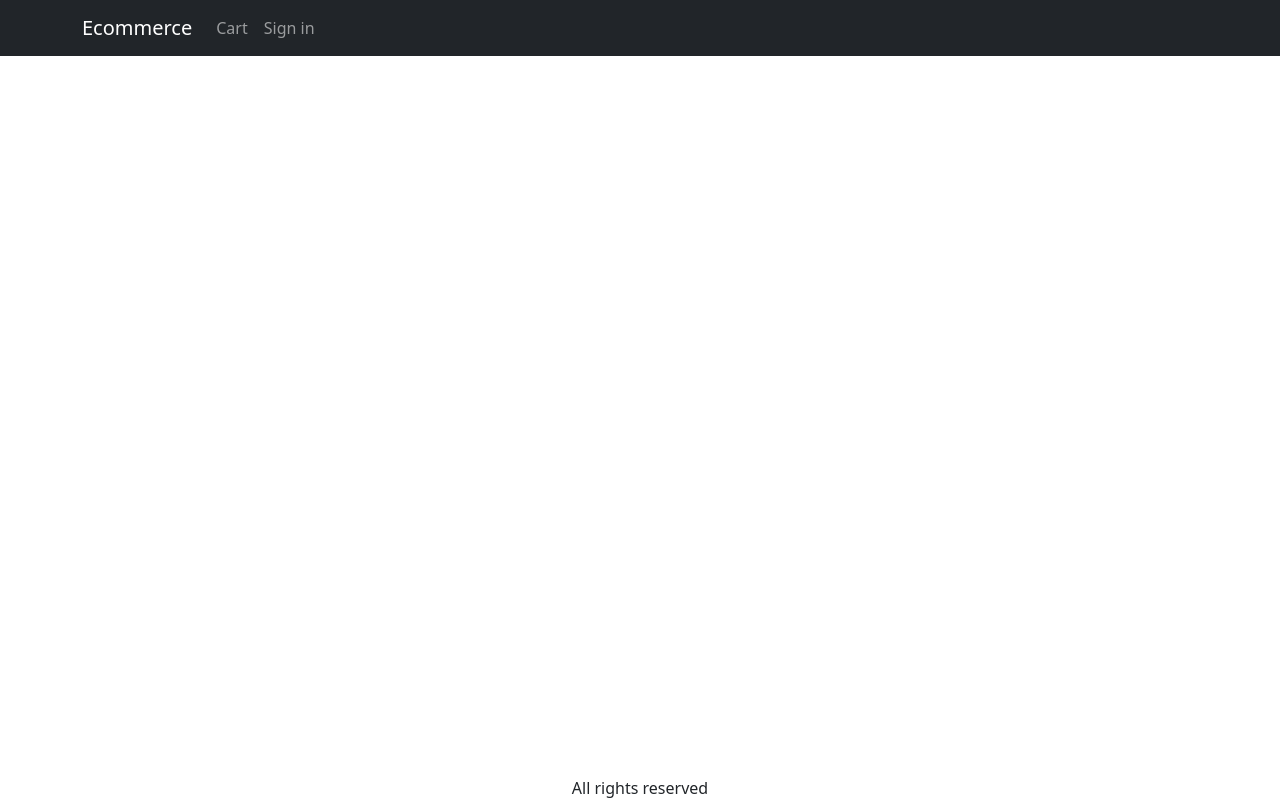
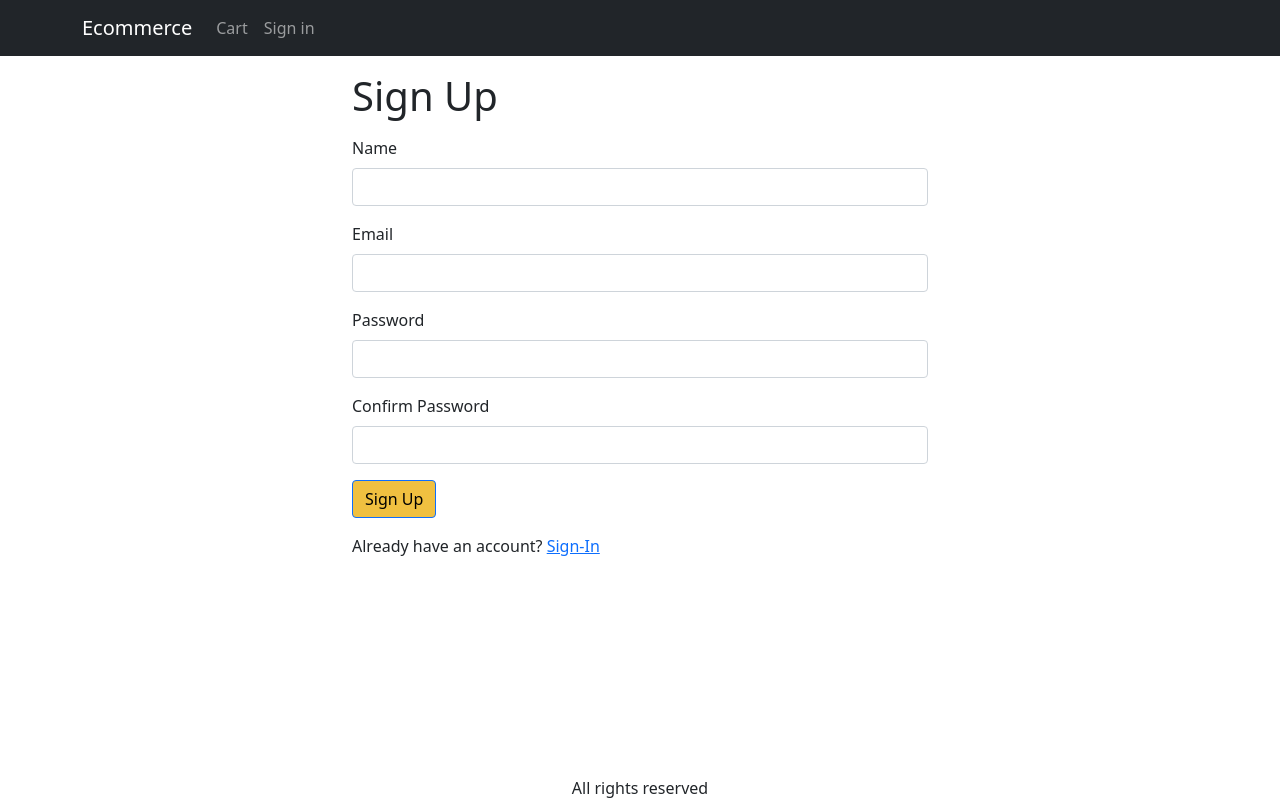
Before and after one commit to MarianaIngridC/FINALECOMMERCE, a React (Create React App) app in the folder frontend/: page /signup in a window 1280 px wide. Built offline with nearby package versions, Linux system fonts and the light colour scheme.

Commit message:
Update SignupScreen

```diff
--- a/frontend/src/App.js
+++ b/frontend/src/App.js
@@ -13,6 +13,7 @@ import 'react-toastify/dist/ReactToastify.css';
 import CartScreen from './screens/CartScreen';
 import SigninScreen from './screens/SigninScreen';
 import ShippingAddressScreen from './screens/ShippingAddressScreen';
+import SignupScreen from './screens/SignupScreen copy';
 
 function App() {
   const {state, dispatch: ctxDispatch } = useContext(Store);
@@ -75,6 +76,7 @@ function App() {
               <Route path='/product/:slug' element={<ProductScreen/>}/>
               <Route path='/cart' element={<CartScreen/>}/>
               <Route path='/signin' element={<SigninScreen/>}/>
+              <Route path='/signup' element={<SignupScreen/>}/>
               <Route path='/shipping' element={<ShippingAddressScreen/>}/>
               <Route path='/' element={<HomeScreen/>}
               />
--- /dev/null
+++ b/frontend/src/screens/SignupScreen copy.js
@@ -0,0 +1,90 @@
+import React, { useContext, useEffect, useState } from "react";
+import { Button, Container, Form } from "react-bootstrap";
+import { Helmet } from "react-helmet-async";
+import { Link } from "react-router-dom";
+import { useLocation } from "react-router-dom";
+import Axios from 'axios'
+import { Store } from "../Store";
+import { useNavigate } from "react-router-dom";
+import { toast } from "react-toastify";
+import { getError } from "../utils";
+
+const SignupScreen = () => {
+  const { search } = useLocation();
+  const redirectInUrl = new URLSearchParams(search).get('redirect');
+  const redirect = redirectInUrl ? redirectInUrl : '/';
+
+  const [name, setName] = useState('')
+  const [email, setEmail] = useState('')
+  const [password, setPassword] = useState('')
+  const [confirmPassword, setConfirmPassword] = useState('')
+
+  const {state, dispatch: ctxDispatch } = useContext(Store);
+  const { userInfo } = state;
+  const navigate = useNavigate();
+
+  const submitHandler = async(e) => {
+    e.preventDefault();
+    if(password !== confirmPassword) {
+      toast.error('Passwords do not match')
+      return;
+    }
+    try {
+      const { data } = await Axios.post('/api/users/signup', {
+        name,
+        email,
+        password
+      })
+      //console.log(data)
+      ctxDispatch({type: 'USER_SIGNIN', payload: data})
+      localStorage.setItem('userInfo', JSON.stringify(data))
+      navigate(redirect || '/')
+    } catch(err) {
+      console.log(err)
+      //toast.error('Invalid email or password') stratic error
+      toast.error(getError(err))
+    }
+  }
+
+  useEffect(() => {
+    if(userInfo) {
+      navigate(redirect);
+    }
+  }, [navigate, redirect, userInfo])
+
+  return (
+    <Container className="small-container">
+      <Helmet>
+        <title>Sign Up</title>
+      </Helmet>
+      <h1 className="my-3">Sign Up</h1>
+      <Form onSubmit={submitHandler}>
+        <Form.Group className='mb-3' controlId='name'>
+          <Form.Label>Name</Form.Label>
+          <Form.Control type='text' required onChange={(e) => setName(e.target.value)}/>
+        </Form.Group>
+        <Form.Group className='mb-3' controlId='email'>
+          <Form.Label>Email</Form.Label>
+          <Form.Control type='email' required onChange={(e) => setEmail(e.target.value)}/>
+        </Form.Group>
+        <Form.Group className='mb-3' controlId='password' required onChange={(e) => setPassword(e.target.value)}>
+          <Form.Label>Password</Form.Label>
+          <Form.Control type='password' required/>
+        </Form.Group>
+        <Form.Group className='mb-3' controlId='confirmPassword' required onChange={(e) => setConfirmPassword(e.target.value)}>
+          <Form.Label>Confirm Password</Form.Label>
+          <Form.Control type='password' required/>
+        </Form.Group>
+        <div className='mb-3'>
+          <Button type='submit'>Sign Up</Button>
+        </div>
+        <div className='mb-3'>
+          Already have an account?{' '}
+          <Link to={`/signin?redirect=${redirect}`}>Sign-In</Link>
+        </div>
+      </Form>
+    </Container>
+  );
+};
+
+export default SignupScreen;
```
